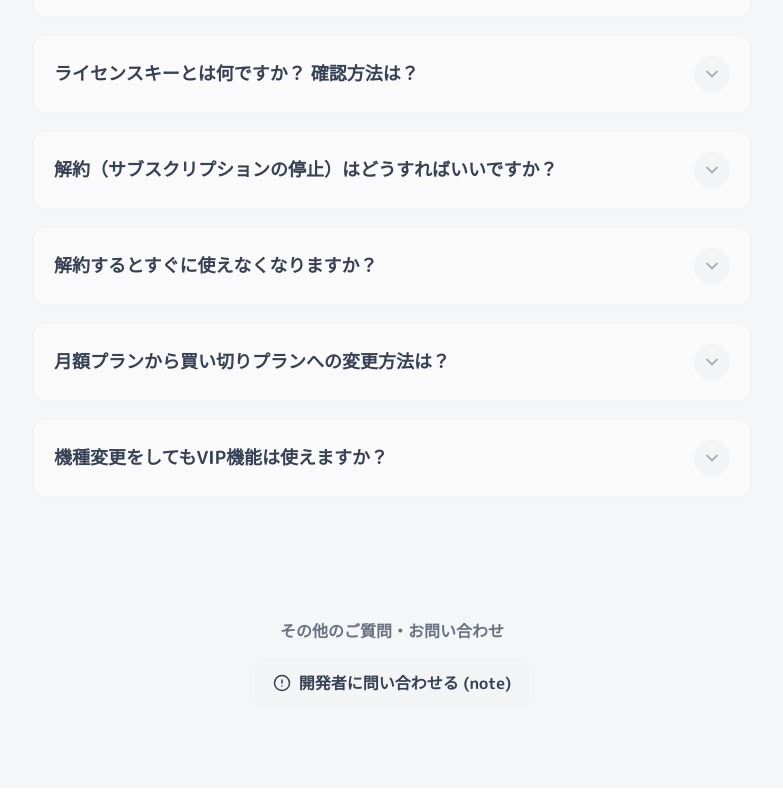
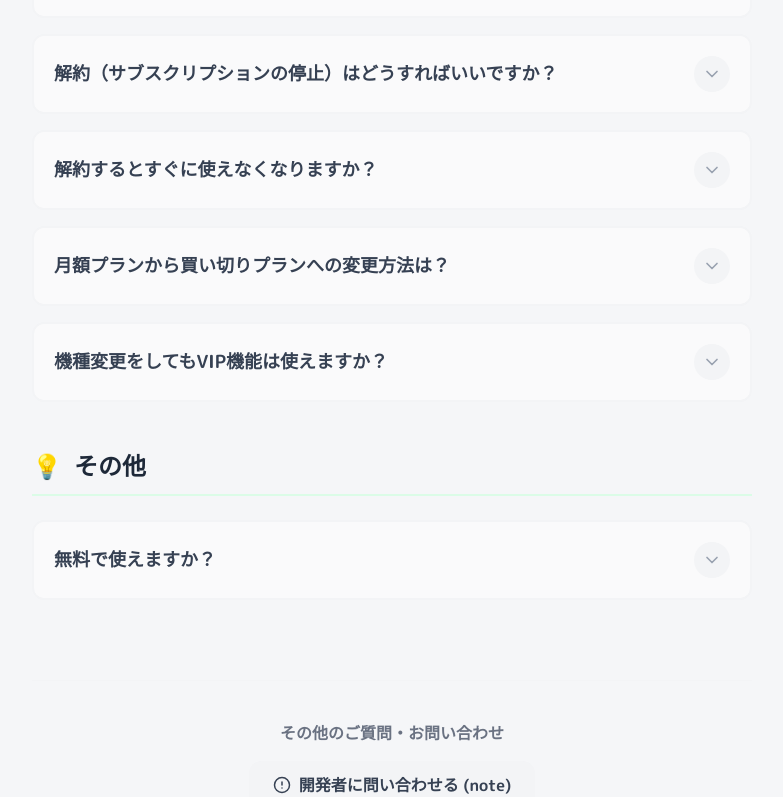
Before and after one commit to Lchiki-nl/Stamp-Image-Tools, a Next.js app: page /faq in a window 1280 px wide. Shown: the part 931-1728 px from the top of the page, without its empty margins (248-1031 px from the left). Built offline with nearby package versions, Linux system fonts and the light colour scheme; no server answers.

Commit message:
docs(faq): separate Others section and reorder (Usage -> VIP -> Others)

```diff
--- a/src/app/faq/page.tsx
+++ b/src/app/faq/page.tsx
@@ -44,10 +44,10 @@ export default function FAQPage() {
         </div>
 
         <div className="space-y-12 animate-in slide-in-from-bottom-8 duration-700 delay-100">
-           {/* General Usage Section */}
+           {/* Usage Section */}
            <section>
             <h2 className="text-2xl font-bold text-gray-800 mb-6 flex items-center gap-3 pb-3 border-b-2 border-blue-100">
-              <span className="text-2xl">🎨</span> 使い方・その他
+              <span className="text-2xl">🎨</span> 使い方
             </h2>
             <div className="space-y-4">
               <Accordion title="作成したスタンプ画像が保存できません">
@@ -55,14 +55,6 @@ export default function FAQPage() {
                   お使いのブラウザがプライベートモード（シークレットモード）になっていないかご確認ください。
                   また、iPhoneの場合はSafari、Androidの場合はChromeでのご利用を推奨しています。
                   アプリ内ブラウザ（LINEやTwitterから開いた場合）では正常に動作しないことがあります。
-                </p>
-              </Accordion>
-
-              <Accordion title="無料で使えますか？">
-                <p className="text-sm leading-relaxed text-gray-600">
-                  はい、基本的な機能はすべて無料でご利用いただけます。
-                  登録も不要ですので、安心してお使いください。
-                  AIによる背景削除の回数無制限など、一部の便利機能のみ有料（VIPプラン）となっております。
                 </p>
               </Accordion>
 
@@ -201,6 +193,22 @@ export default function FAQPage() {
               </Accordion>
             </div>
           </section>
+
+          {/* Others Section */}
+          <section>
+            <h2 className="text-2xl font-bold text-gray-800 mb-6 flex items-center gap-3 pb-3 border-b-2 border-green-100">
+              <span className="text-2xl">💡</span> その他
+            </h2>
+            <div className="space-y-4">
+              <Accordion title="無料で使えますか？">
+                <p className="text-sm leading-relaxed text-gray-600">
+                  はい、基本的な機能はすべて無料でご利用いただけます。
+                  登録も不要ですので、安心してお使いください。
+                  AIによる背景削除の回数無制限など、一部の便利機能のみ有料（VIPプラン）となっております。
+                </p>
+              </Accordion>
+            </div>
+          </section>
         </div>
 
         <div className="mt-20 pt-10 border-t border-gray-100 text-center">
```
